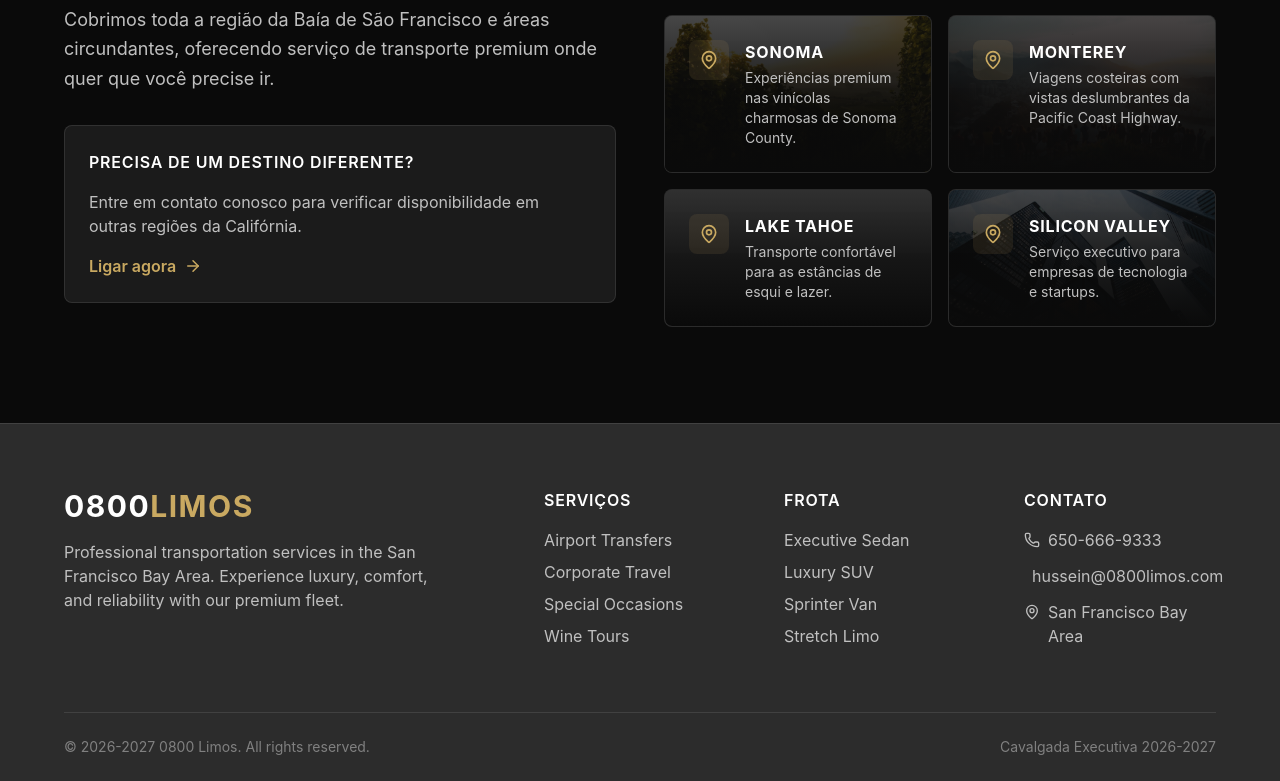
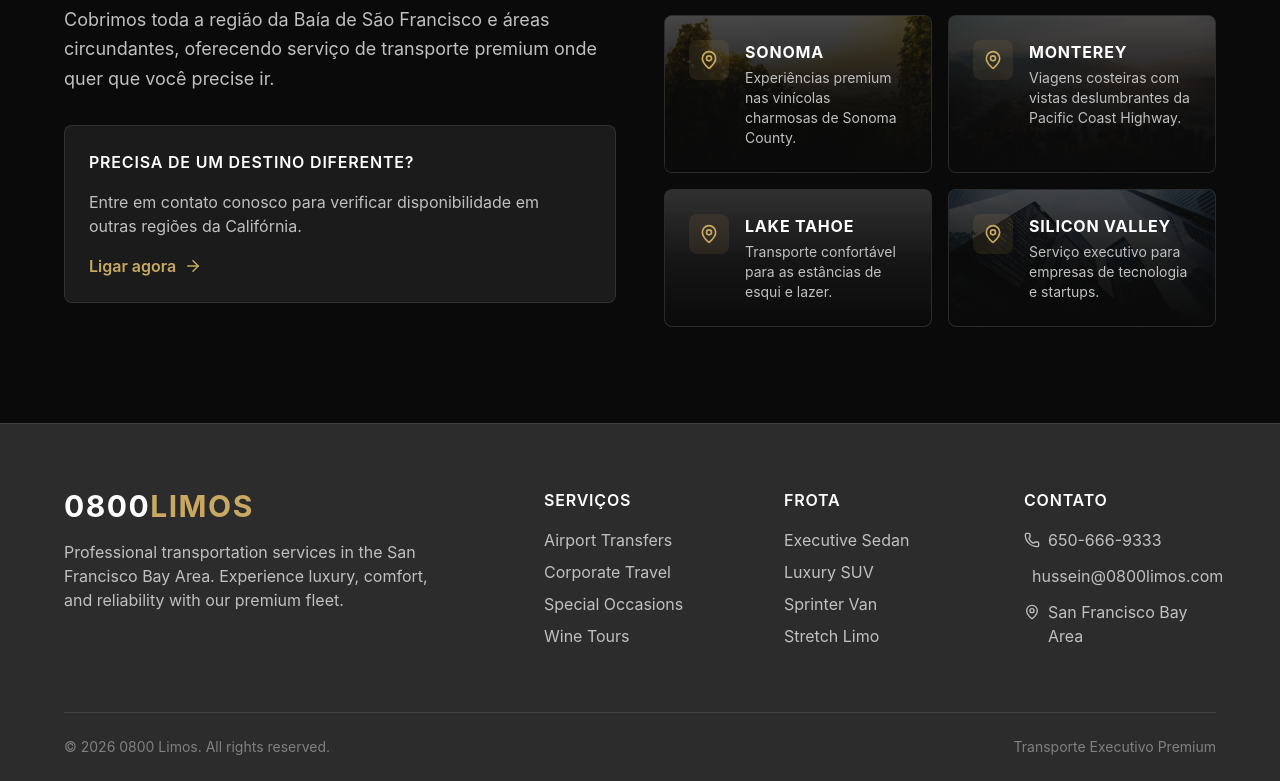
Before and after one commit to guillermedev75/0800limos-website, a React (Vite) app: page / in a window 1280 px wide. Shown: the part 5947-6728 px from the top of the page. Built offline with nearby package versions, Linux system fonts and the light colour scheme; grey boxes are pictures that could not be loaded.

Commit message:
fix: remove year range from footer

```diff
--- a/src/components/layout/Footer.tsx
+++ b/src/components/layout/Footer.tsx
@@ -112,10 +112,10 @@ export function Footer() {
         {/* Bottom */}
         <div className="py-6 border-t border-white/10 flex flex-col md:flex-row items-center justify-between gap-4">
           <p className="text-white/40 text-sm">
-            © 2026-2027 0800 Limos. All rights reserved.
+            © 2026 0800 Limos. All rights reserved.
           </p>
           <p className="text-white/40 text-sm">
-            Cavalgada Executiva 2026-2027
+            Transporte Executivo Premium
           </p>
         </div>
       </Container>
```
